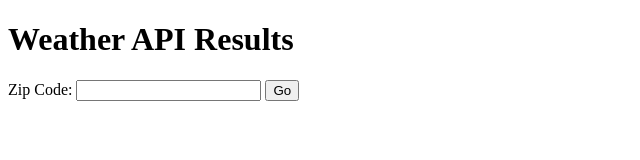
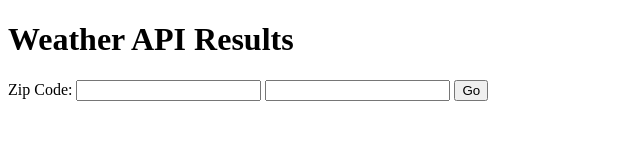
Before and after one commit to EDGARBRANDS/weather-with-cityid, a website: page index.html in a window 1280 px wide. Shown: the whole page, without its empty margins (0-640 px from the left). Drawn offline with Linux system fonts and the light colour scheme.

Commit message:
Update index.html

```diff
--- a/index.html
+++ b/index.html
@@ -11,6 +11,7 @@
     <form action="/" method="post">
         <label for="zipInput">Zip Code: </label>
         <input id = "zipInput" type="text" name="zipInput">
+        <input id = "CityID" type="text" name="cityId">
         <button type="submit">Go</button>
     </form>
 
```
